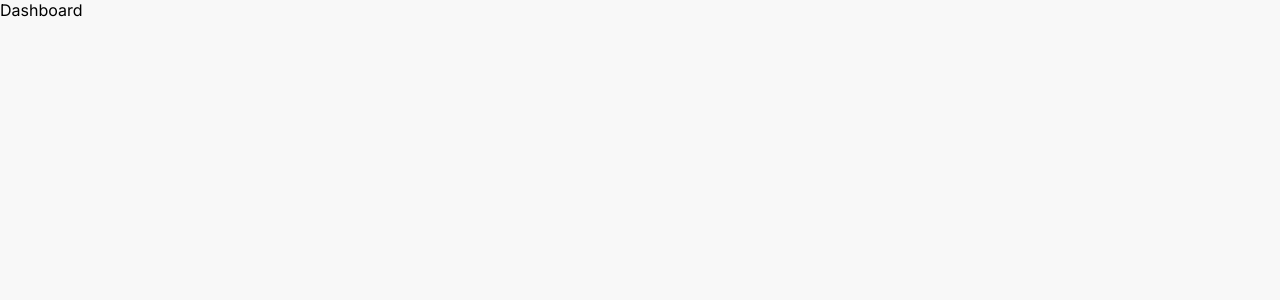
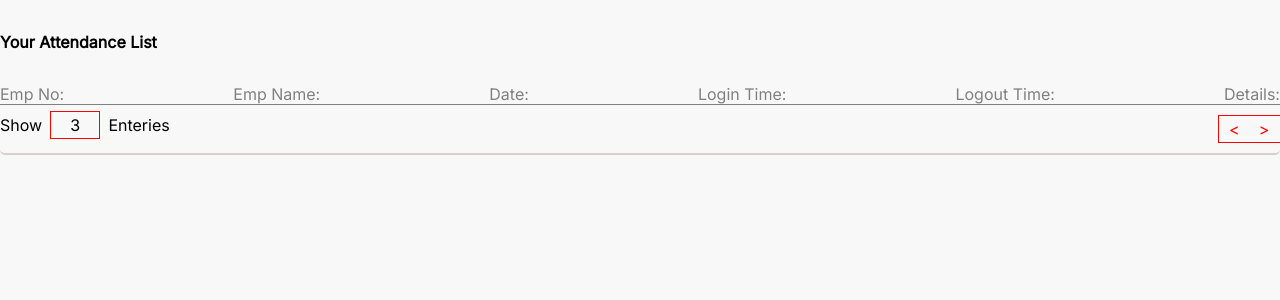
Before and after one commit to NECA-ITF/trainee-attendance, a React (Create React App) app: page / in a window 1280 px wide. Shown: the top 300 px of the page. Built offline with nearby package versions, Linux system fonts and the light colour scheme.

Commit message:
attendance items component finalized on local barnch

```diff
--- /dev/null
+++ b/src/pages/dashboardPage/AttendanceItems.css
@@ -0,0 +1,55 @@
+
+.attendance-heading {
+    border-bottom: 2px solid rgb(216, 206, 206);
+    border-radius: 5px;
+    margin: auto;
+    padding-top: 2rem;
+}
+.heading {
+    width: 100%;
+    margin: auto;
+}
+.attendance-list ul {
+    display: flex;
+    justify-content: space-between;
+    list-style: none;
+    width: 100%;
+    margin: 0 auto;
+    padding-top: 2rem;
+    color: gray;
+    border-bottom: 1px solid gray;
+}
+.attendance-enteries {
+    width: 100%;
+    margin: 0 auto;
+    display: flex;
+    justify-content: space-between;
+    padding-top:10px;
+    padding-bottom:10px;
+}
+.enteries ul {
+    display: flex;
+    justify-content: space-between;
+    list-style: none;
+    width: 100%;
+    margin: 0 auto;
+}
+.enteries li {
+    margin-right: .5rem;
+}
+.arrow ul {
+    display: flex;
+    list-style: none;
+    width: 100%;
+    margin: 0 auto;
+    border: 1px solid red;
+    color: red;
+}
+.arrow li {
+    margin: .2rem .6rem;
+
+}
+.enteries span {
+    border: 1px solid red;
+    padding: .2rem 1.2rem;
+}
--- /dev/null
+++ b/src/pages/dashboardPage/AttendanceItems.jsx
@@ -0,0 +1,39 @@
+import React from 'react'
+import "./AttendanceItems.css";
+function AttendanceItems() {
+  return (
+    <div className='attendance'>
+      <div className='attendance-heading'>
+          <div className='heading'><h4>Your Attendance List</h4></div>
+          <div className='attendance-list'>
+            <ul>
+              <li>Emp No:</li>
+              <li>Emp Name:</li>
+              <li>Date:</li>
+              <li>Login Time:</li>
+              <li>Logout Time:</li>
+              <li>Details:</li>
+            </ul>
+          </div>
+          <div className='attendance-enteries'>
+            <div className='enteries'>
+              <ul>
+              <li>Show</li>
+              <li><span>{3}</span></li>
+              <li>Enteries</li>
+              </ul>
+
+            </div>
+            <div className='arrow'>
+              <ul>
+              <li>{'<'}</li>
+              <li>{'>'}</li>
+              </ul>
+            </div>
+          </div>
+      </div>
+    </div>
+  )
+}
+
+export default AttendanceItems
--- a/src/pages/dashboardPage/Dashboard.jsx
+++ b/src/pages/dashboardPage/Dashboard.jsx
@@ -1,10 +1,13 @@
-import './Dashboard.css'
-import React from 'react'
+import './Dashboard.css';
+import React from 'react';
+import AttendanceItems from './AttendanceItems';
 
 function Dashboard() {
   return (
-    <div>Dashboard</div>
+    <div>
+      <AttendanceItems/>
+    </div>
   )
 }
 
-export default Dashboard
+export default Dashboard;
```
Also changed, not shown: 1 other file (tests, documents, lock files or other folders).
